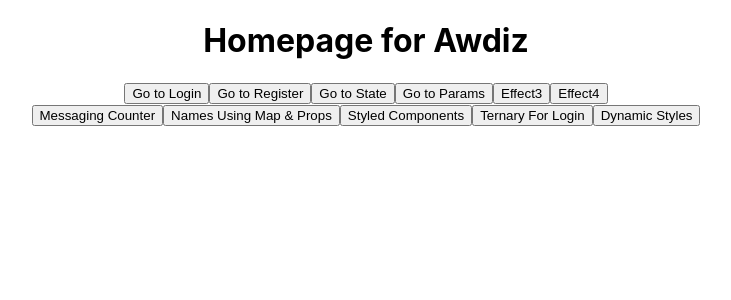
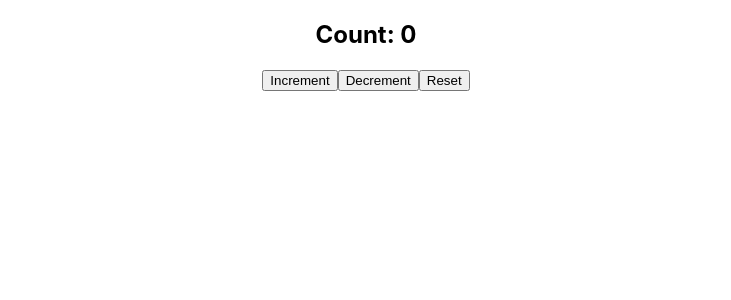
Before and after one commit to mandar-purandare/awdiz-4-react, a React (Create React App) app in the folder frontend/: page /usereducer in a window 1280 px wide. Before the commit this address led to /. Shown: the top 300 px of the page, without its empty margins (274-1005 px from the left). Built offline with nearby package versions, Linux system fonts and the light colour scheme.

Commit message:
useReducer and useContext

```diff
--- a/frontend/src/App.jsx
+++ b/frontend/src/App.jsx
@@ -27,6 +27,9 @@ import Login2 from './components/30-09/Login2';
 import AddProduct from './components/04-10/AddProduct';
 import UseMemo from './components/06-10/UseMemo';
 import UseCallback from './components/07-10/UseCallback';
+import UseReducer from './components/08-10/UseReducer';
+import TestReducer from './components/08-10/TestReducer';
+import GlobalContext from './components/Context/GlobalContext';
 
 function App() {
   const [loggedIn, setIsLoggedIn] = useState(false)
@@ -59,6 +62,9 @@ function App() {
         <Route exact path='/addproduct' element={<AddProduct/>}/>
         <Route exact path='/usememo' element={<UseMemo/>}/>
         <Route exact path='/usecallback' element={<UseCallback/>}/>
+        <Route exact path='/usereducer' element={<UseReducer/>}/>
+        <Route exact path='/testreducer' element={<TestReducer/>}/>
+        <Route exact path='/globalcontext' element={<GlobalContext/>}/>
       </Routes>
     </div>
   );
--- /dev/null
+++ b/frontend/src/components/08-10/TestReducer.jsx
@@ -0,0 +1,44 @@
+import React, { useReducer } from 'react';
+
+const initialState = { count: 0, userName: "Swaraj" };
+
+const reducer = (state, action) => {
+    console.log(state, action, "state and action is here")
+    switch (action.type) {
+        case "INCREMENT":
+            return { ...state, count: state.count + 1 }
+        case "DECREMENT":
+            return { ...state, count: state.count - 1 }
+        case "RESET":
+            return { ...state, count: 0 }
+        default:
+            return state;
+    }
+}
+
+const TestReducer = () => {
+    const [state, dispatch] = useReducer(reducer, initialState);
+
+    function Increment() {
+        dispatch({ type: "INCREMENT" })
+    }
+
+    function Decrement() {
+        dispatch({ type: "DECREMENT" })
+    }
+
+    function Reset() {
+        dispatch({ type: "RESET" })
+    }
+
+    return (
+        <div>
+            <h1>Counter : {state.count}</h1>
+            <button onClick={Increment}>+</button>
+            <button onClick={Decrement}>-</button>
+            <button onClick={Reset}>Reset</button>
+        </div>
+    )
+}
+
+export default TestReducer
--- /dev/null
+++ b/frontend/src/components/08-10/UseReducer.jsx
@@ -0,0 +1,44 @@
+import React, {useReducer} from 'react'
+
+const reducer = (state, action) => {
+    switch (action.type){
+        case "INCREMENT":
+            return { count: state.count + 1 };
+        case "DECREMENT":
+            return { count: state.count - 1 };
+        case "RESET":
+            return { count: 0 };
+        default:
+            return state;
+    }
+}
+
+function UseReducer() {
+
+    const initialState = { count:0 };
+
+    const [state, dispatch] = useReducer(reducer, initialState);
+
+    const increment = () => {
+        dispatch({type:"INCREMENT"});
+    }
+
+    const decrement = () => {
+        dispatch({type: "DECREMENT"});
+    }
+
+    const reset = () => {
+        dispatch({type: "RESET"});
+    }
+
+  return (
+    <div>
+        <h2>Count: {state.count}</h2>
+            <button onClick={increment}>Increment</button>
+            <button onClick={decrement}>Decrement</button>
+            <button onClick={reset}>Reset</button>
+    </div>
+  )
+}
+
+export default UseReducer
--- /dev/null
+++ b/frontend/src/components/Context/GlobalContext.jsx
@@ -0,0 +1,32 @@
+import { createContext, useReducer } from "react";
+
+export const MyContext = createContext();
+
+const reducer = (state, action) => {
+    switch (action.type) {
+        case "INCREMENT":
+            return { ...state, counter: state.counter + 1 }
+        case "DECREMENT":
+            return { ...state, counter: state.counter - 1 }
+        case "RESET":
+            return { ...state, counter: 0 }
+        default:
+            return state;
+    }
+}
+
+const GlobalContext = ({ children }) => {
+
+    const initialState = { counter: 10 };
+
+    const [state, dispatch] = useReducer(reducer, initialState)
+
+    return (
+        <MyContext.Provider value={{ state, dispatch }}>
+            {children}
+        </MyContext.Provider>
+
+    )
+}
+
+export default GlobalContext;
```
